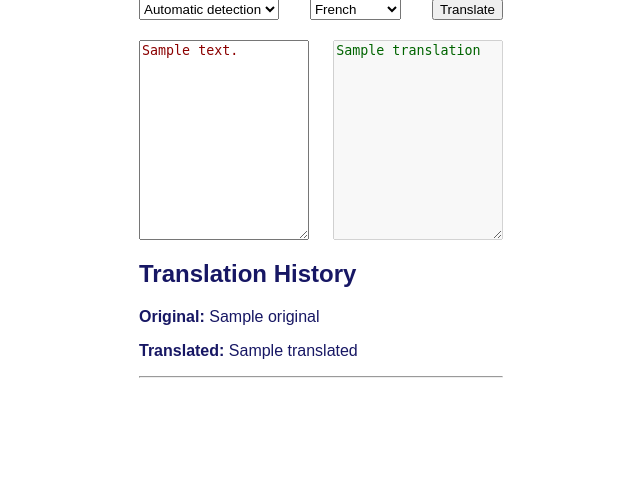
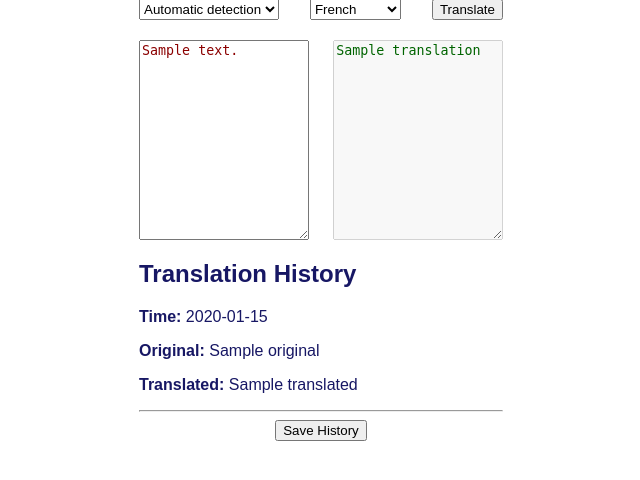
Before and after one commit to pierre-mazard/LINGUA-FRANCA, a Flask app: template app/templates/index.html in a window 1280 px wide. Shown: the part 81-561 px from the top of the page, without its empty margins (319-959 px from the left). Run offline with Flask 3, Linux system fonts and the light colour scheme; the template is opened without the code that fills it: most values are stand-ins (such as "Sample title", 1, 10 or a date in 2020).

Commit message:
add history and possibility to save history into csv files

```diff
--- a/app/routes.py
+++ b/app/routes.py
@@ -1,18 +1,47 @@
 # Defining application routes
-from flask import render_template, request # Added request function
-from app import app # Import from the Flask application
-from translator.google_translate import GoogleTranslate # Importing the GoogleTranslate class
+from flask import render_template, request, session, send_file, redirect, url_for, make_response
+from app import app
+from translator.google_translate import GoogleTranslate
+import csv
+import os
+from datetime import datetime
 
-@app.route('/', methods=['GET', 'POST']) # Added POST method
-def index():  # Setting the index route
-    translator = GoogleTranslate() # Creating an instance of the GoogleTranslate class
-    translation = '' # Initialization of the translation variable
-    text_to_translate = '' # Initialization of the text_to_translate variable
-    translations = [] # Initialization of the translations list
-    if request.method == 'POST': # Added condition for POST method
-        text_to_translate = request.form['text_to_translate'] # Recovery of the text to translate
-        source_language = request.form['source_language'] # Source language recovery
-        target_language = request.form['target_language'] # Target language recovery
-        translation = translator.translate(text_to_translate, source_language, target_language) # Target language recovery
-        translations.append((text_to_translate, translation)) # Add the translation to the history
-    return render_template('index.html', translation=translation, text_to_translate=text_to_translate, translations=translations) # Returning the index.html template with the translation, text_to_translate and translations variables
+@app.route('/', methods=['GET', 'POST'])
+def index():
+    translator = GoogleTranslate()
+    translation = ''
+    text_to_translate = ''
+    if 'translations' not in session:
+        session['translations'] = []
+    if request.method == 'POST':
+        text_to_translate = request.form['text_to_translate']
+        source_language = request.form['source_language']
+        target_language = request.form['target_language']
+        translation = translator.translate(text_to_translate, source_language, target_language)
+        # Store the translation in the session with the current time and languages
+        session['translations'].append((datetime.now().strftime("%Y-%m-%d %H:%M:%S"), source_language, target_language, text_to_translate, translation))
+        session.modified = True
+    return render_template('index.html', translation=translation, text_to_translate=text_to_translate, translations=session['translations'])
+
+@app.route('/save_history', methods=['POST'])
+def save_history():
+    # Get the current date and time
+    now = datetime.now()
+
+    # Format the date and time
+    date_time = now.strftime("%Y-%m-%d_%H-%M-%S")
+
+    # Create the filename
+    filename = 'data/' + date_time + '_history.csv'
+
+    # Write the translations to the file
+    with open(filename, 'w', newline='', encoding='utf-8') as f:
+        writer = csv.writer(f)
+        writer.writerow(["Time", "Source Language", "Target Language", "Original Text", "Translated Text"])
+        writer.writerows(session['translations'])
+
+    # After writing to the file, clear the session
+    session['translations'] = []
+
+    # Redirect to the index page
+    return redirect(url_for('index'))
--- a/app/templates/index.html
+++ b/app/templates/index.html
@@ -46,12 +46,16 @@
             </div>
             <div class="history">
                 <h2>Translation History</h2>
-                {% for original, translated in translations %}
-                    <p><strong>Original:</strong> {{ original }}</p>
-                    <p><strong>Translated:</strong> {{ translated }}</p>
-                    <hr>
+                {% for time, source_lang, target_lang, original, translated in translations %}
+                <p><strong>Time:</strong> {{ time }}</p>
+                <p><strong>Original:</strong> {{ original }}</p>
+                <p><strong>Translated:</strong> {{ translated }}</p>
+                <hr>
                 {% endfor %}
             </div>
+        </form>
+        <form method="POST" action="/save_history">
+            <input type="submit" value="Save History">
         </form>
     </div>
     <script src='{{ url_for('static', filename='script.js') }}'></script>
```
Also changed, not shown: app/__init__.py (+10 -3 lines), README.md.
